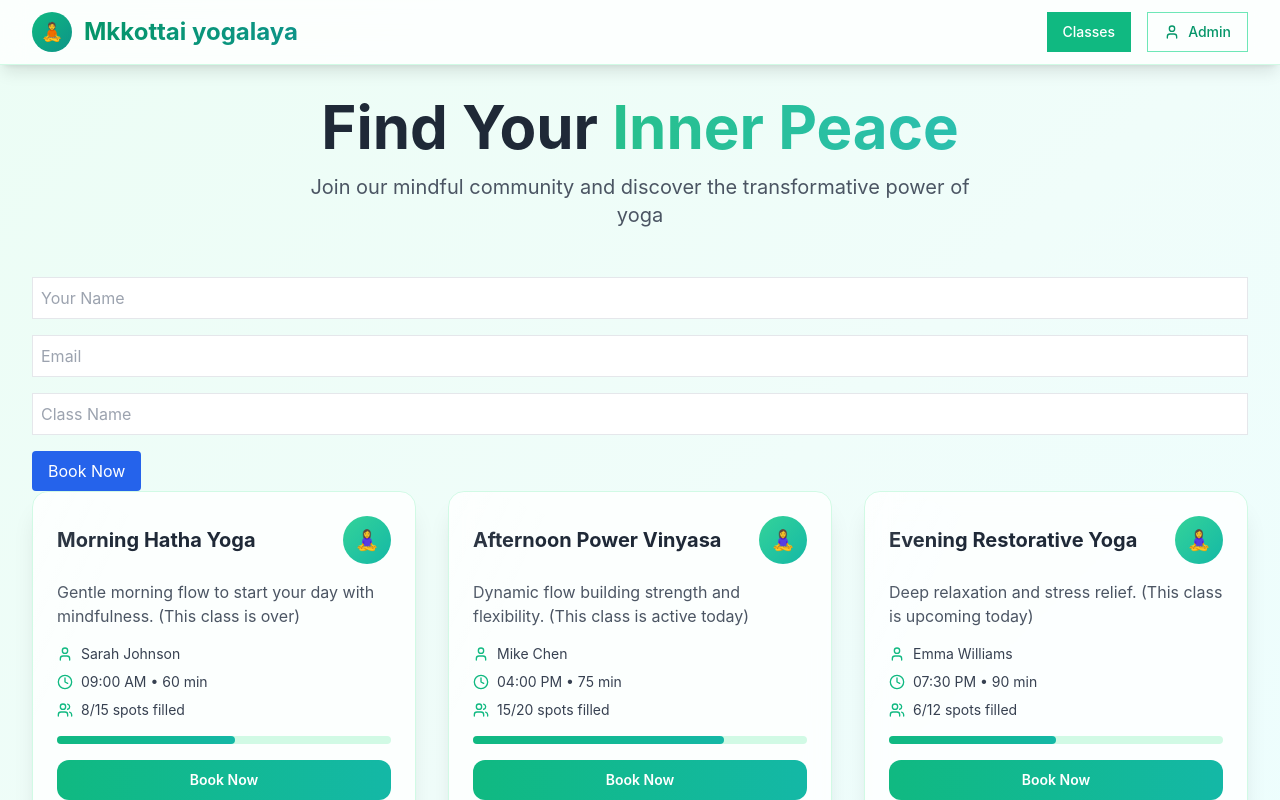
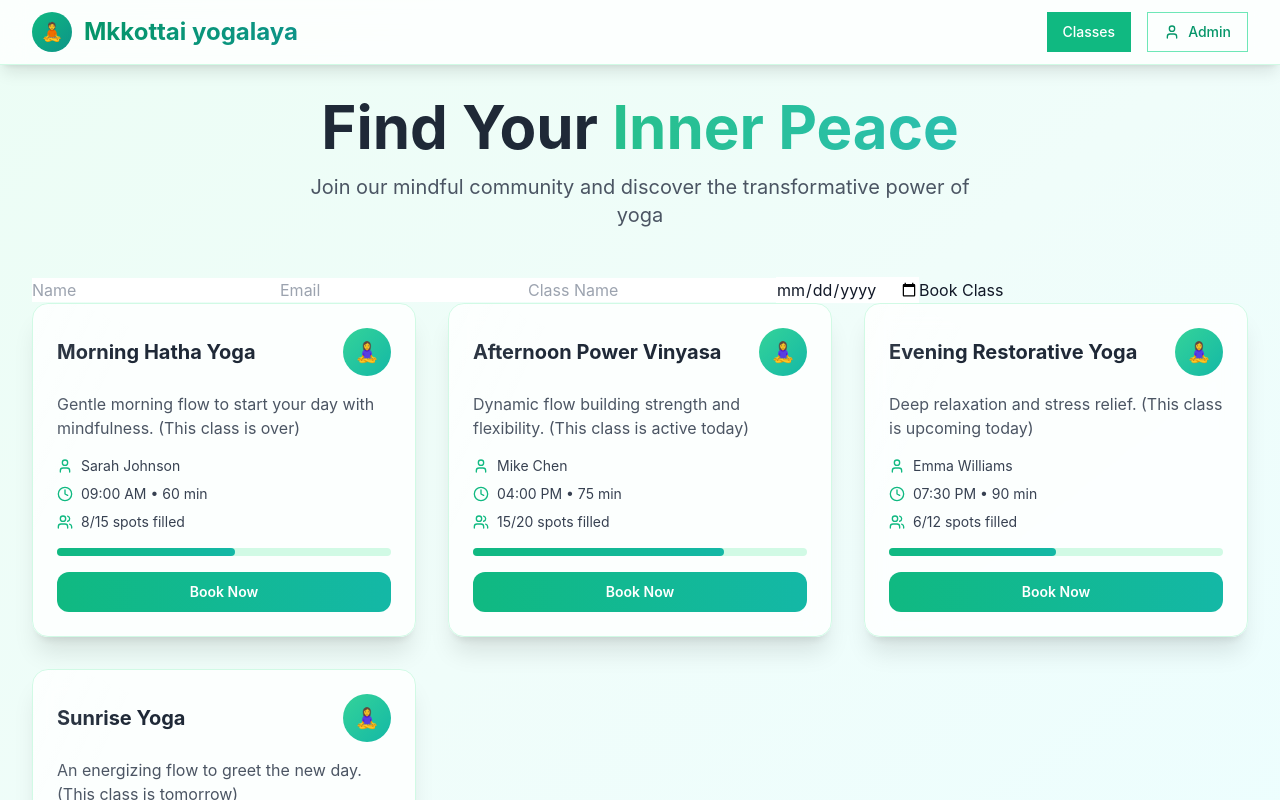
Before and after one commit to Vijaysathappan4/Yoga-website, a React (Vite) app: page / in a window 1280 px wide. Shown: the top 800 px of the page. Built offline with nearby package versions, Linux system fonts and the light colour scheme.

Commit message:
Update UserInfoForm.jsx

```diff
--- a/src/components/home/UserInfoForm.jsx
+++ b/src/components/home/UserInfoForm.jsx
@@ -1,55 +1,39 @@
-import React, { useState } from 'react';
-import { supabase } from '../../supabaseClient';
+import React, { useState } from 'react'
+import { supabase } from '../../supabaseClient'
 
-const UserInfoForm = () => {
-  const [formData, setFormData] = useState({ name: '', email: '', class: '' });
-  const [loading, setLoading] = useState(false);
+function UserInfoForm() {
+  const [formData, setFormData] = useState({
+    name: '',
+    email: '',
+    class_name: '',
+    booking_date: '',
+  })
+
+  const handleChange = (e) => {
+    setFormData({ ...formData, [e.target.name]: e.target.value })
+  }
 
   const handleSubmit = async (e) => {
-    e.preventDefault();
-    setLoading(true);
-
-    const { error } = await supabase
-      .from('bookings')
-      .insert([{
-        name: formData.name,
-        email: formData.email,
-        class_name: formData.class
-      }]);
-
-    setLoading(false);
-
+    e.preventDefault()
+    const { data, error } = await supabase.from('booking').insert([formData])
     if (error) {
-      alert('Booking failed ❌');
-      console.error(error);
+      alert('❌ Error booking class')
+      console.error(error)
     } else {
-      alert('✅ Booking successful!');
-      setFormData({ name: '', email: '', class: '' });
+      alert('✅ Class booked successfully!')
+      console.log(data)
     }
-  };
+  }
 
   return (
-    <form onSubmit={handleSubmit} className="space-y-4">
-      <input type="text" placeholder="Your Name"
-        value={formData.name}
-        onChange={(e) => setFormData({ ...formData, name: e.target.value })}
-        required className="w-full p-2 border" />
+    <form onSubmit={handleSubmit}>
+      <input name="name" placeholder="Name" onChange={handleChange} required />
+      <input name="email" placeholder="Email" onChange={handleChange} required />
+      <input name="class_name" placeholder="Class Name" onChange={handleChange} required />
+      <input name="booking_date" type="date" onChange={handleChange} required />
+      <button type="submit">Book Class</button>
+    </form>
+  )
+}
 
-      <input type="email" placeholder="Email"
-        value={formData.email}
-        onChange={(e) => setFormData({ ...formData, email: e.target.value })}
-        required className="w-full p-2 border" />
-
-      <input type="text" placeholder="Class Name"
-        value={formData.class}
-        onChange={(e) => setFormData({ ...formData, class: e.target.value })}
-        required className="w-full p-2 border" />
-
-      <button type="submit" className="bg-blue-600 text-white px-4 py-2 rounded" disabled={loading}>
-        {loading ? 'Booking...' : 'Book Now'}
-      </button>
-    </form>
-  );
-};
-
-export default UserInfoForm;
+export default UserInfoForm
```
